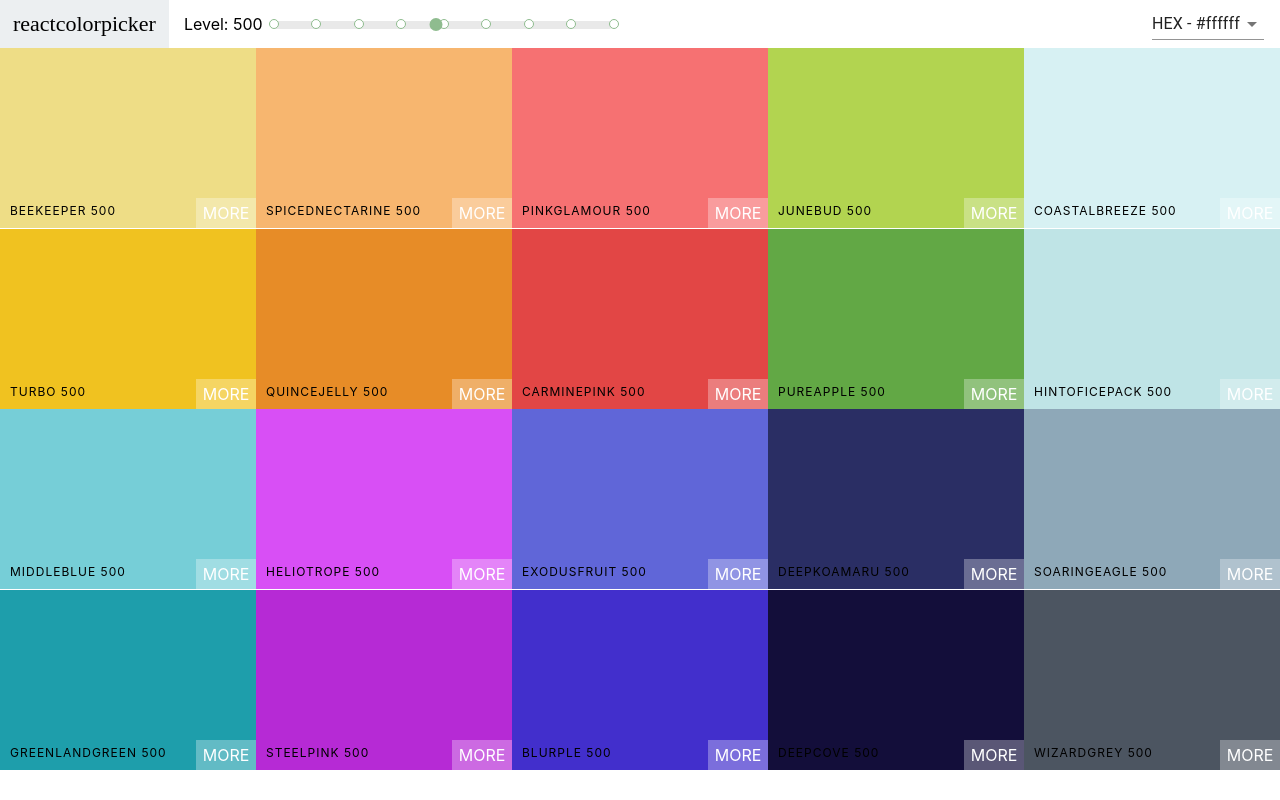
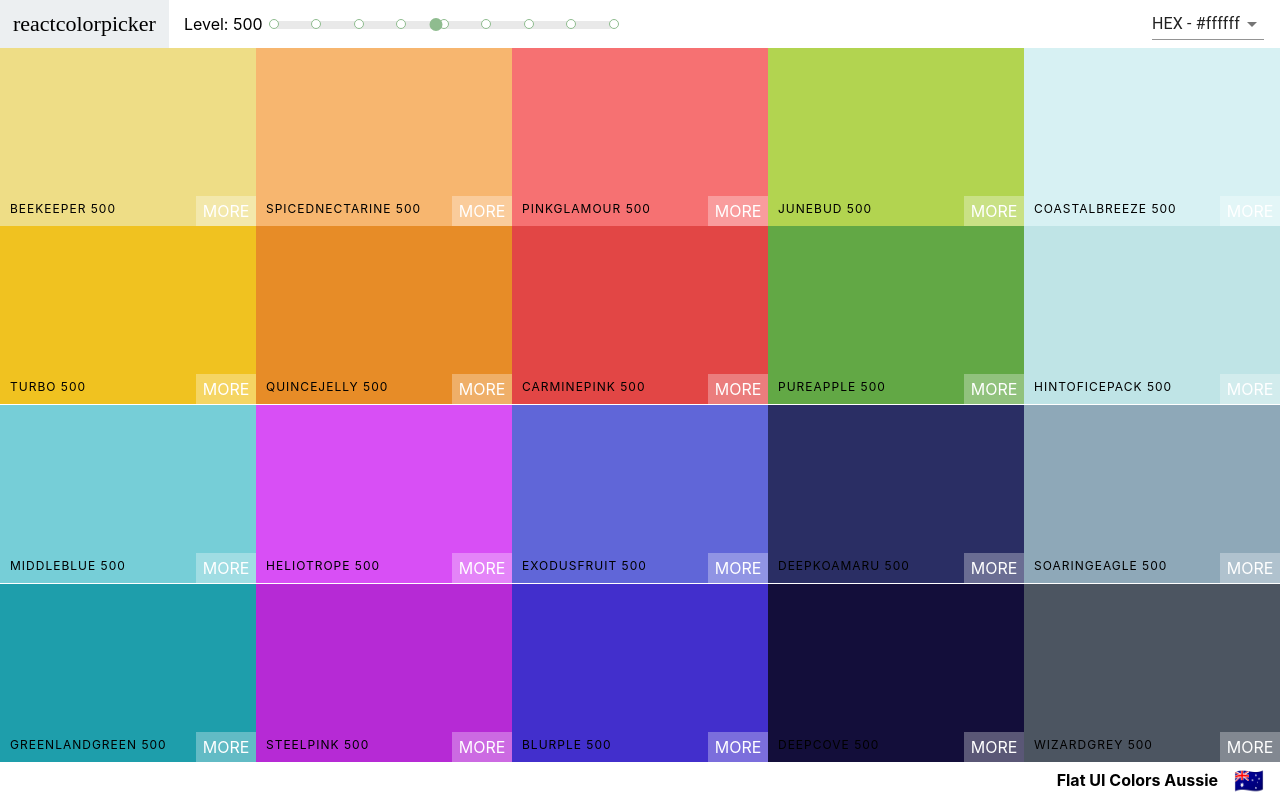
Before and after one commit to LagiewkaMarta/ColourPalette-App, a React (Create React App) app: page / in a window 1280 px wide. Built offline with nearby package versions, Linux system fonts and the light colour scheme.

Commit message:
Add Palette footer

```diff
--- a/src/Components/Palette.js
+++ b/src/Components/Palette.js
@@ -17,28 +17,30 @@
     });
   };
 
-  handleSelectChange = (format) => {
+  handleSelectChange = format => {
     this.setState({
       format
-    })
-  }
+    });
+  };
   render() {
     const { level, format } = this.state;
-    const { colors } = this.props.palette;
+    const { colors, paletteName, emoji } = this.props.palette;
 
     const colorBoxes = colors[level].map(color => (
-      <ColorBox name={color.name} background={color[format]} />
+      <ColorBox key={color.id }name={color.name} background={color[format]} />
     ));
     return (
       <div className="Palette">
-        {/* Navbar goes here */}
-        <Navbar value={level} handleSliderChange={this.handleSliderChange} handleSelectChange={this.handleSelectChange}/>
+        <Navbar
+          value={level}
+          handleSliderChange={this.handleSliderChange}
+          handleSelectChange={this.handleSelectChange}
+        />
 
-        <div className="Palette-colors">
-          {/* color boxes go here */}
-          {colorBoxes}
-        </div>
-        {/* Footer goes here */}
+        <div className="Palette-colors">{colorBoxes}</div>
+        <footer className="Palette-footer">{paletteName}
+        <span className="emoji">{emoji}</span>
+        </footer>
       </div>
     );
   }
--- a/src/css/Palette.css
+++ b/src/css/Palette.css
@@ -1,7 +1,23 @@
 .Palette {
   height: 100vh;
+  display: flex;
+  flex-direction: column;
 }
 
 .Palette-colors {
   height: 90%;
 }
+
+.Palette-footer {
+  background-color: #fff;
+  height: 5vh;
+  display: flex;
+  justify-content: flex-end;
+  align-items: center;
+  font-weight: bold;
+}
+
+.emoji{
+  font-size: 1.5rem;
+  margin: 0 1rem;
+}
```
